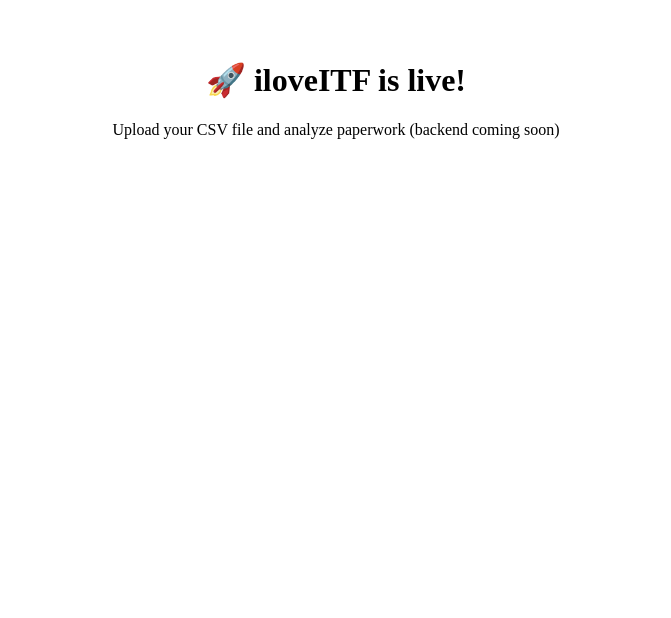
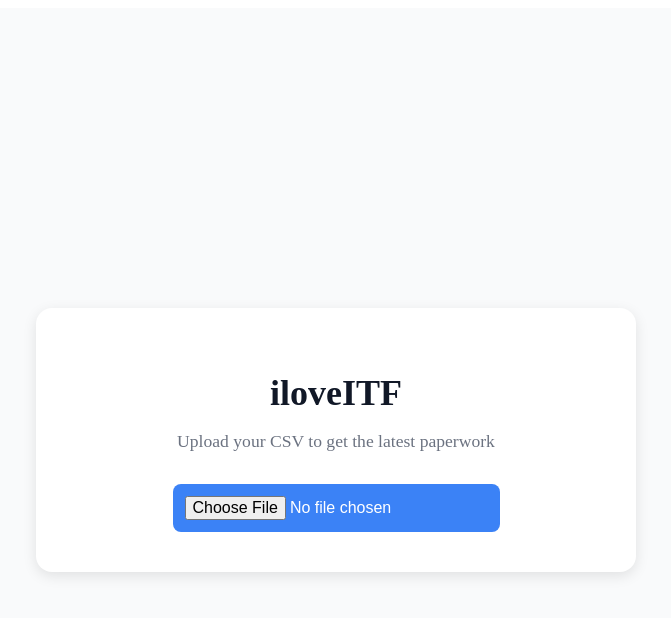
Before and after one commit to Smithx304/iloveitf_, a Next.js app: page / in a window 1280 px wide. Shown: the top 618 px of the page, without its empty margins (304-975 px from the left). Built offline with nearby package versions, Linux system fonts and the light colour scheme.

Commit message:
Update page.tsx

```diff
--- a/app/page.tsx
+++ b/app/page.tsx
@@ -1,10 +1,182 @@
-"use client";
+'use client';
+
+import React, { useState } from 'react';
 
 export default function Home() {
+  const [file, setFile] = useState<File | null>(null);
+  const [loading, setLoading] = useState(false);
+  const [stage, setStage] = useState<'upload' | 'analyze' | 'result'>('upload');
+  const [downloadUrl, setDownloadUrl] = useState<string | null>(null);
+  const [fileName, setFileName] = useState<string | null>(null);
+
+  const handleFileChange = (e: React.ChangeEvent<HTMLInputElement>) => {
+    const selectedFile = e.target.files?.[0] || null;
+    if (!selectedFile) return;
+
+    setLoading(true);
+    setFile(selectedFile);
+    setFileName(selectedFile.name);
+    setDownloadUrl(null);
+    setStage('analyze');
+
+    // Simulate short loading to preview file
+    setTimeout(() => {
+      setLoading(false);
+    }, 1000);
+  };
+
+  const handleUpload = async () => {
+    if (!file) return;
+    setLoading(true);
+
+    const formData = new FormData();
+    formData.append('file', file);
+
+    try {
+      const res = await fetch('https://iloveitf-backend.onrender.com/api/process', {
+        method: 'POST',
+        body: formData,
+      });
+
+      if (!res.ok) throw new Error('Upload failed');
+
+      const blob = await res.blob();
+      const url = window.URL.createObjectURL(blob);
+      setDownloadUrl(url);
+      setStage('result');
+    } catch {
+      alert('Failed to process file. Please try again.');
+      setStage('upload');
+    } finally {
+      setLoading(false);
+    }
+  };
+
+  const handleReset = () => {
+    setFile(null);
+    setDownloadUrl(null);
+    setFileName(null);
+    setStage('upload');
+  };
+
   return (
-    <main style={{ padding: "2rem", textAlign: "center" }}>
-      <h1 style={{ fontSize: "2rem", fontWeight: "bold" }}>🚀 iloveITF is live!</h1>
-      <p>Upload your CSV file and analyze paperwork (backend coming soon)</p>
+    <main style={{
+      display: 'flex',
+      minHeight: '100vh',
+      alignItems: 'center',
+      justifyContent: 'center',
+      backgroundColor: '#f9fafb',
+      padding: '2rem'
+    }}>
+      <div style={{
+        textAlign: 'center',
+        backgroundColor: '#fff',
+        padding: '2.5rem',
+        borderRadius: '1rem',
+        boxShadow: '0 4px 14px rgba(0,0,0,0.1)',
+        maxWidth: '520px',
+        width: '100%'
+      }}>
+        <h1 style={{
+          fontSize: '2.25rem',
+          fontWeight: 'bold',
+          marginBottom: '1rem',
+          color: '#111827'
+        }}>iloveITF</h1>
+        <p style={{
+          color: '#6b7280',
+          fontSize: '1.1rem',
+          marginBottom: '2rem'
+        }}>
+          Upload your CSV to get the latest paperwork
+        </p>
+
+        {stage === 'upload' && (
+          <>
+            <input
+              type="file"
+              accept=".csv"
+              onChange={handleFileChange}
+              style={{
+                fontSize: '1rem',
+                padding: '0.75rem',
+                backgroundColor: '#3b82f6',
+                color: '#fff',
+                borderRadius: '0.5rem',
+                border: 'none',
+                cursor: 'pointer'
+              }}
+            />
+          </>
+        )}
+
+        {stage === 'analyze' && fileName && (
+          <>
+            {loading && <p style={{ marginTop: '1rem' }}>Loading...</p>}
+            {!loading && (
+              <>
+                <p style={{ marginTop: '1rem', color: '#4b5563' }}>📄 {fileName}</p>
+                <button
+                  onClick={handleUpload}
+                  disabled={loading}
+                  style={{
+                    marginTop: '1.5rem',
+                    backgroundColor: '#3b82f6',
+                    color: '#fff',
+                    border: 'none',
+                    padding: '0.8rem 1.8rem',
+                    borderRadius: '0.5rem',
+                    fontSize: '1rem',
+                    fontWeight: 600,
+                    cursor: 'pointer'
+                  }}
+                >
+                  {loading ? 'Processing...' : 'Analyze Document'}
+                </button>
+              </>
+            )}
+          </>
+        )}
+
+        {stage === 'result' && downloadUrl && (
+          <>
+            <a
+              href={downloadUrl}
+              download="Driver_Paperwork_Summary.xlsx"
+              style={{
+                display: 'block',
+                marginTop: '1.5rem',
+                backgroundColor: '#3b82f6',
+                color: '#fff',
+                textDecoration: 'none',
+                padding: '0.8rem 1.5rem',
+                borderRadius: '0.5rem',
+                fontSize: '1rem',
+                fontWeight: 600
+              }}
+            >
+              Download Document
+            </a>
+            <button
+              onClick={handleReset}
+              style={{
+                marginTop: '1rem',
+                display: 'flex',
+                alignItems: 'center',
+                justifyContent: 'center',
+                color: '#3b82f6',
+                background: 'none',
+                border: 'none',
+                fontSize: '1rem',
+                cursor: 'pointer',
+                fontWeight: 500
+              }}
+            >
+              ← Go Back
+            </button>
+          </>
+        )}
+      </div>
     </main>
   );
 }
```
